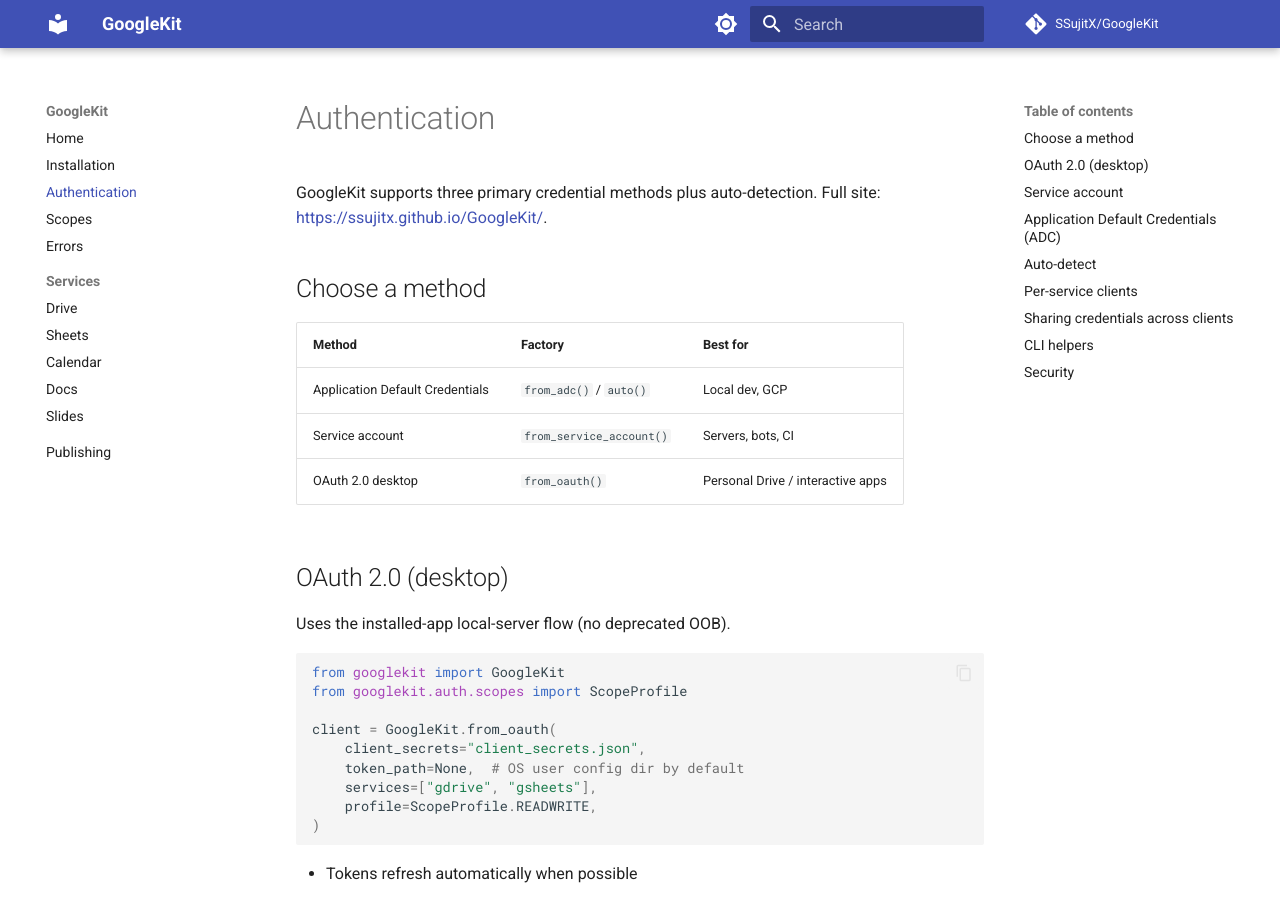
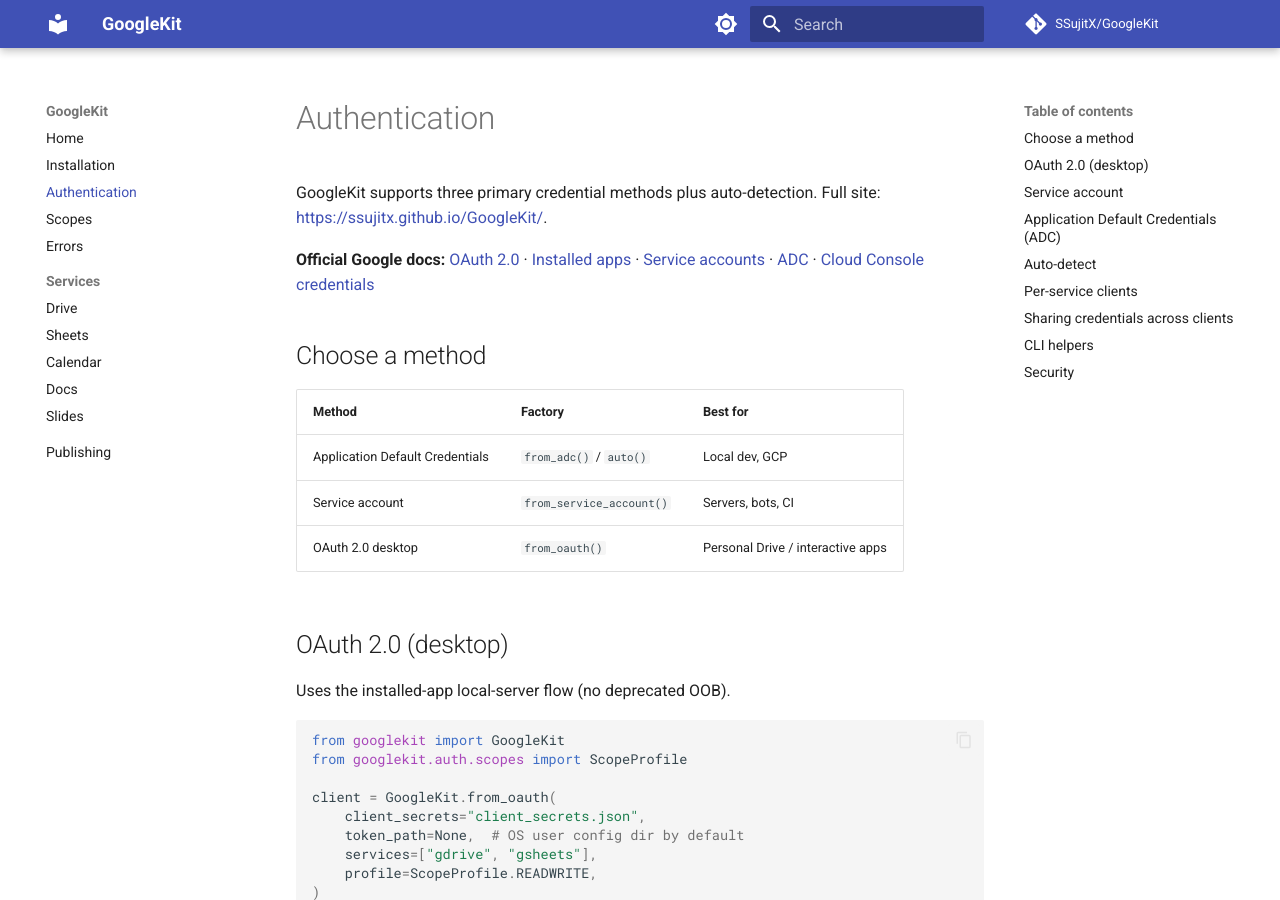
Before and after one commit to SSujitX/GoogleKit, an MkDocs documentation site: the page built from docs/authentication.md, in a window 1280 px wide and 900 px high. Built offline with MkDocs 1.6.1 and Material for MkDocs 9.7.7, drawn with Linux system fonts in a browser that asks for light colours; comment, search, counter and statistics services are not loaded.

Commit message:
docs: Enhance authentication documentation with metadata, links to official Google OAuth resources, and improved descriptions for credential methods

```diff
--- a/docs/authentication.md
+++ b/docs/authentication.md
@@ -1,7 +1,20 @@
+---
+title: Authenticate GoogleKit (OAuth, ADC, service account)
+description: >-
+  Set up Google OAuth 2.0 desktop flow, Application Default Credentials, or
+  service accounts with GoogleKit. Token storage, auto-detect, and security tips.
+---
+
 # Authentication
 
 GoogleKit supports three primary credential methods plus auto-detection.
 Full site: [https://ssujitx.github.io/GoogleKit/](https://ssujitx.github.io/GoogleKit/).
+
+**Official Google docs:** [OAuth 2.0](https://developers.google.com/identity/protocols/oauth2) ·
+[Installed apps](https://developers.google.com/identity/protocols/oauth2/native-app) ·
+[Service accounts](https://developers.google.com/identity/protocols/oauth2/service-account) ·
+[ADC](https://cloud.google.com/docs/authentication/application-default-credentials) ·
+[Cloud Console credentials](https://console.cloud.google.com/apis/credentials)
 
 ## Choose a method
 
```
